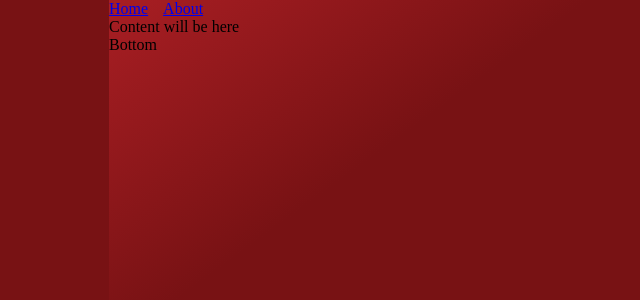
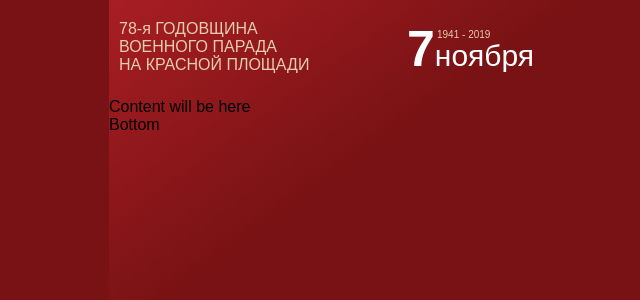
Before and after one commit to dehimer/next-red, a Next.js app: page / in a window 1280 px wide. Shown: the top 300 px of the page, without its empty margins (281-921 px from the left). Built offline with nearby package versions, Linux system fonts and the light colour scheme.

Commit message:
feature: header markup

```diff
--- a/components/Header.js
+++ b/components/Header.js
@@ -1,17 +1,46 @@
-import Link from 'next/link';
+const Header = () => (
+  <div className="header">
+    <div className="left">
+      78-я ГОДОВЩИНА<br/>ВОЕННОГО ПАРАДА<br/>НА КРАСНОЙ ПЛОЩАДИ
+    </div>
+    <div className="right">
+      <span className="seven">7</span>
+      <span className="november">ноября</span>
+      <div className="years">1941 - 2019</div>
+    </div>
 
-const linkStyle = {
-  marginRight: 15
-};
-
-const Header = () => (
-  <div>
-    <Link href="/">
-      <a style={linkStyle}>Home</a>
-    </Link>
-    <Link href="/about">
-      <a style={linkStyle}>About</a>
-    </Link>
+    { /*language=CSS*/ }
+    <style jsx>{`
+      .header {
+        display: flex;
+        padding: 20px 10px;
+      }
+      .left {
+        width: 60%;
+        color: #e6cdad;
+        font-size: 16px;
+        font-weight: 500;
+      }
+      .right {
+        width: 40%;
+        color: white;
+        position: relative;
+      }
+      .seven {
+        font-size: 50px;
+        font-weight: 600;
+      }
+      .november {
+        font-size: 30px;
+      }
+      .years {
+        color: #e6cdad;
+        font-size: 10px;
+        position: absolute;
+        top: 9px;
+        left: 30px;
+      }
+    `}</style>
   </div>
 );
 
--- a/components/Layout/index.js
+++ b/components/Layout/index.js
@@ -9,6 +9,7 @@ const Layout = props => (
     <Bottom />
     <img src={BGImage} alt=""/>
 
+    { /*language=CSS*/ }
     <style jsx>{`
         .layout {
           background: linear-gradient(0.4turn, #a81e23, #781214 30%, #781214);
@@ -26,11 +27,13 @@ const Layout = props => (
         }
     `}
     </style>
+    { /*language=CSS*/ }
     <style jsx global>{`
       body {
         margin: 0;
         padding: 0;
         background-color: #781214;
+        font-family: "Roboto Mono Medium for Powerline", sans-serif;
       }
     `}
     </style>
```
